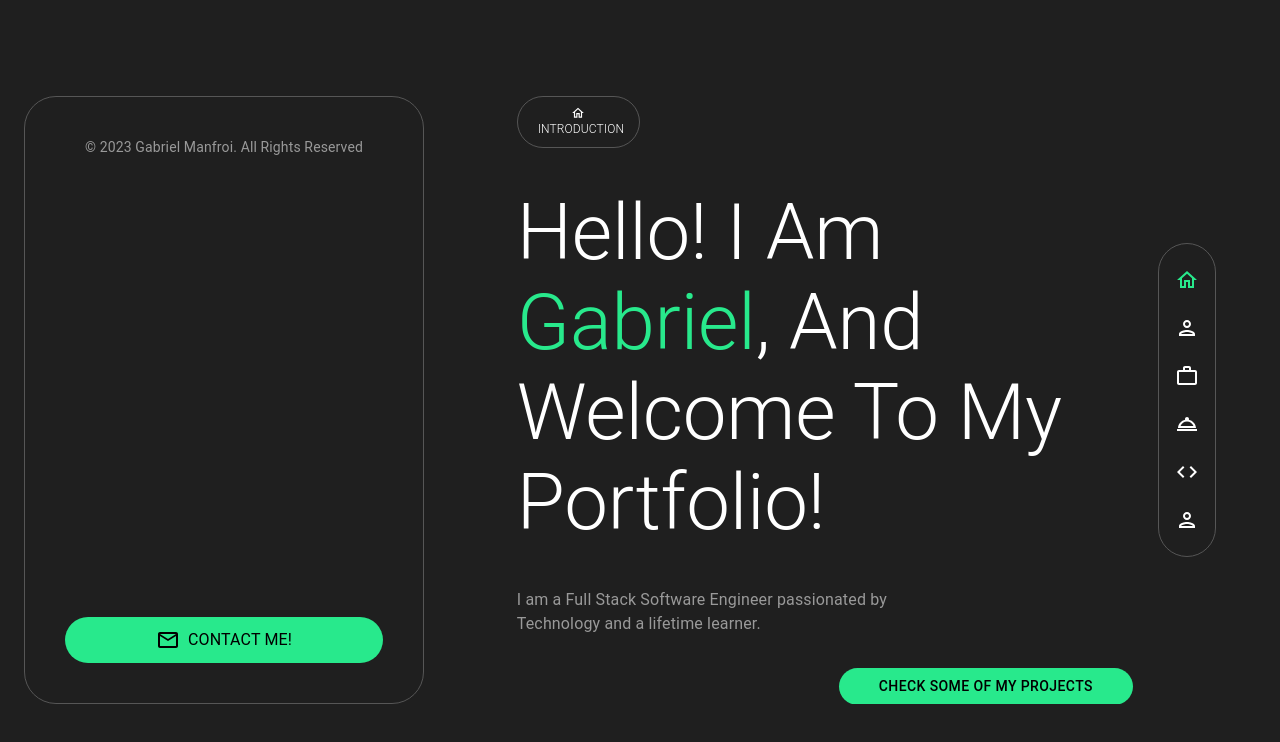
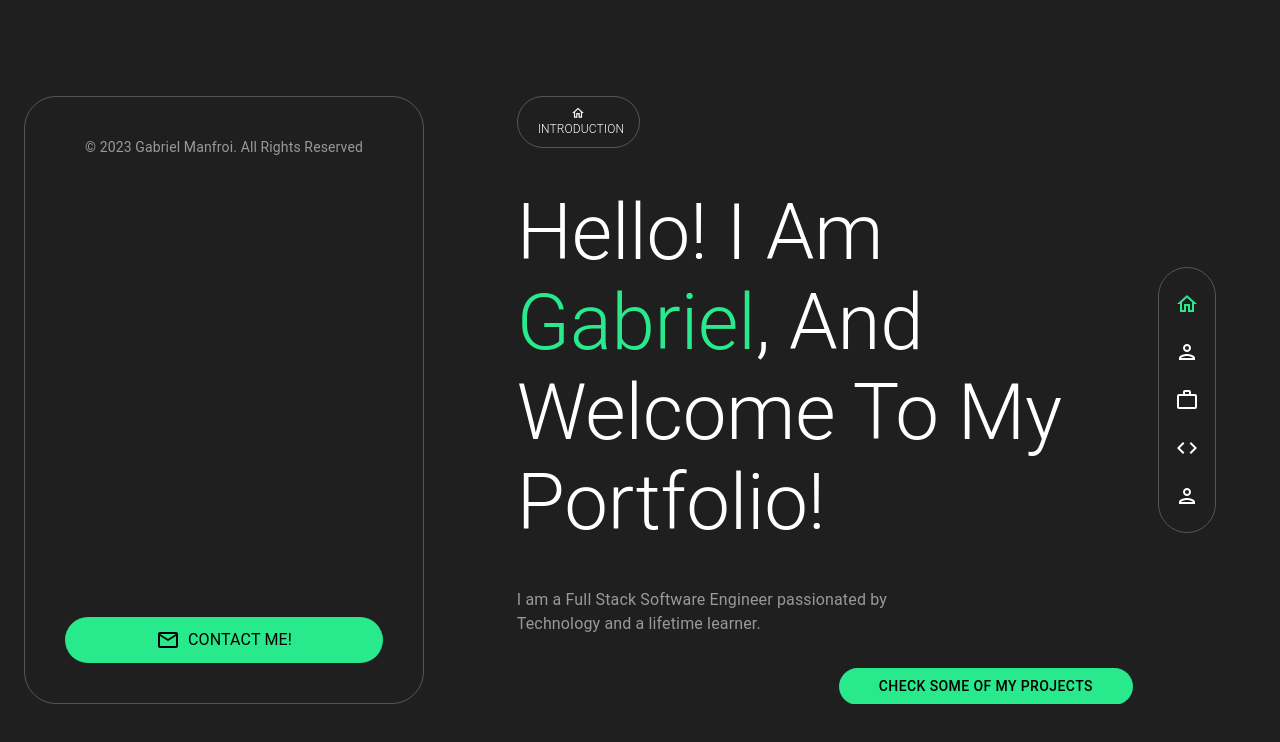
Before and after one commit to gabemanfroi/gabrielmanfroi.dev, a Next.js app: page / in a window 1280 px wide. Shown: the top 742 px of the page. Built offline with nearby package versions, Linux system fonts and the light colour scheme; no server answers.

Commit message:
:recycle: removes unused section

```diff
--- a/src/components/RightSidebar/index.tsx
+++ b/src/components/RightSidebar/index.tsx
@@ -2,7 +2,6 @@ import {
   Code,
   HomeOutlined,
   PersonOutlined,
-  RoomServiceOutlined,
   WorkOutline,
 } from '@mui/icons-material';
 import { Stack } from '@mui/material';
@@ -10,14 +9,8 @@ import { useRefsContext } from '@/providers/refsProvider';
 import { RightSidebarItem } from '@/components/RightSidebar/RightSidebar.item';
 
 export const RightSidebar = () => {
-  const {
-    aboutRef,
-    introductionRef,
-    portfolioRef,
-    resumeRef,
-    serviceRef,
-    skillsRef,
-  } = useRefsContext();
+  const { aboutRef, introductionRef, portfolioRef, resumeRef, skillsRef } =
+    useRefsContext();
 
   return (
     <Stack
@@ -38,7 +31,6 @@ export const RightSidebar = () => {
       <RightSidebarItem sectionRef={introductionRef} icon={HomeOutlined} />
       <RightSidebarItem sectionRef={aboutRef} icon={PersonOutlined} />
       <RightSidebarItem sectionRef={resumeRef} icon={WorkOutline} />
-      <RightSidebarItem sectionRef={serviceRef} icon={RoomServiceOutlined} />
       <RightSidebarItem sectionRef={skillsRef} icon={Code} />
       <RightSidebarItem sectionRef={portfolioRef} icon={PersonOutlined} />
     </Stack>
--- a/src/providers/refsProvider.tsx
+++ b/src/providers/refsProvider.tsx
@@ -16,7 +16,6 @@ interface RefsContext {
   resumeRef: MutableRefObject<any>;
   skillsRef: MutableRefObject<any>;
   portfolioRef: MutableRefObject<any>;
-  serviceRef: MutableRefObject<any>;
   activeSection: MutableRefObject<any> | null;
   setActiveSection: Dispatch<SetStateAction<MutableRefObject<any> | null>>;
   mainContentRef: MutableRefObject<any>;
@@ -34,7 +33,6 @@ export const RefsProvider = ({ children }: Props) => {
   const resumeRef = useRef<any>(null);
   const skillsRef = useRef<any>(null);
   const portfolioRef = useRef<any>(null);
-  const serviceRef = useRef<any>(null);
   const mainContentRef = useRef<any>(null);
 
   const [activeSection, setActiveSection] =
@@ -47,7 +45,6 @@ export const RefsProvider = ({ children }: Props) => {
       resumeRef,
       skillsRef,
       portfolioRef,
-      serviceRef,
       activeSection,
       setActiveSection,
       mainContentRef,
@@ -58,7 +55,6 @@ export const RefsProvider = ({ children }: Props) => {
       resumeRef,
       skillsRef,
       portfolioRef,
-      serviceRef,
       activeSection,
       mainContentRef,
       setActiveSection,
```
